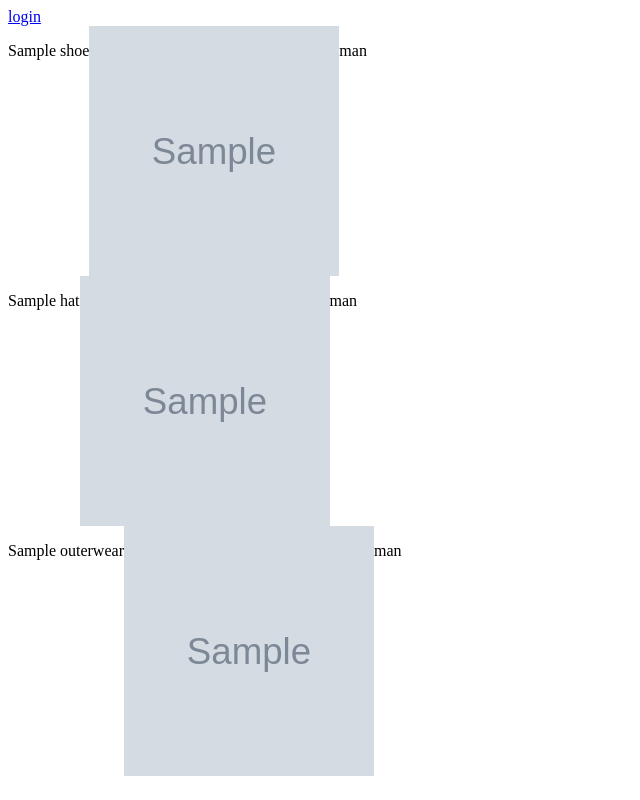
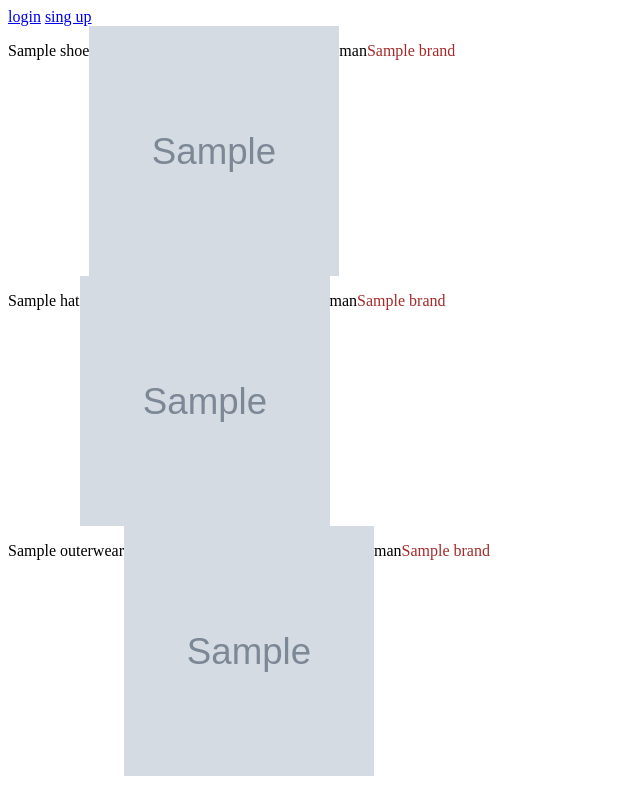
Before and after one commit to Betensis/someShopSite, a Django app: page / in a window 1280 px wide. Shown: the whole page, without its empty margins (0-640 px from the left). Run offline with Django 3.2, Linux system fonts and the light colour scheme; tables that the repository leaves empty hold one stand-in row (values such as "Sample post"); grey boxes marked "Sample" are stand-in pictures; parts of the project's set-up code (start-up, migrations or seed data) failed here and were passed over.

Commit message:
write brand in product_list.html

```diff
--- a/main/templates/main/product_list.html
+++ b/main/templates/main/product_list.html
@@ -4,6 +4,7 @@
         <a href="{% url 'account:logout' %}">logout</a>
     {% else %}
         <a href="{% url 'account:login' %}"> login</a>
+        <a href="{% url 'account:signup' %}">sing up</a>
     {% endif %}
     {% for product in products %}
         <div style="display: flex; width: 100%; flex-direction: row;">
@@ -12,6 +13,7 @@
                 <img src="{{ product.image.url }}" height="250" width="250" alt="">
             {% endif %}
             <p>{{ product.sex }}</p>
+            <p style="width: 150px; color: brown">{{ product.brand }}</p>
         </div>
     {% endfor %}
 {% endblock %}
```
